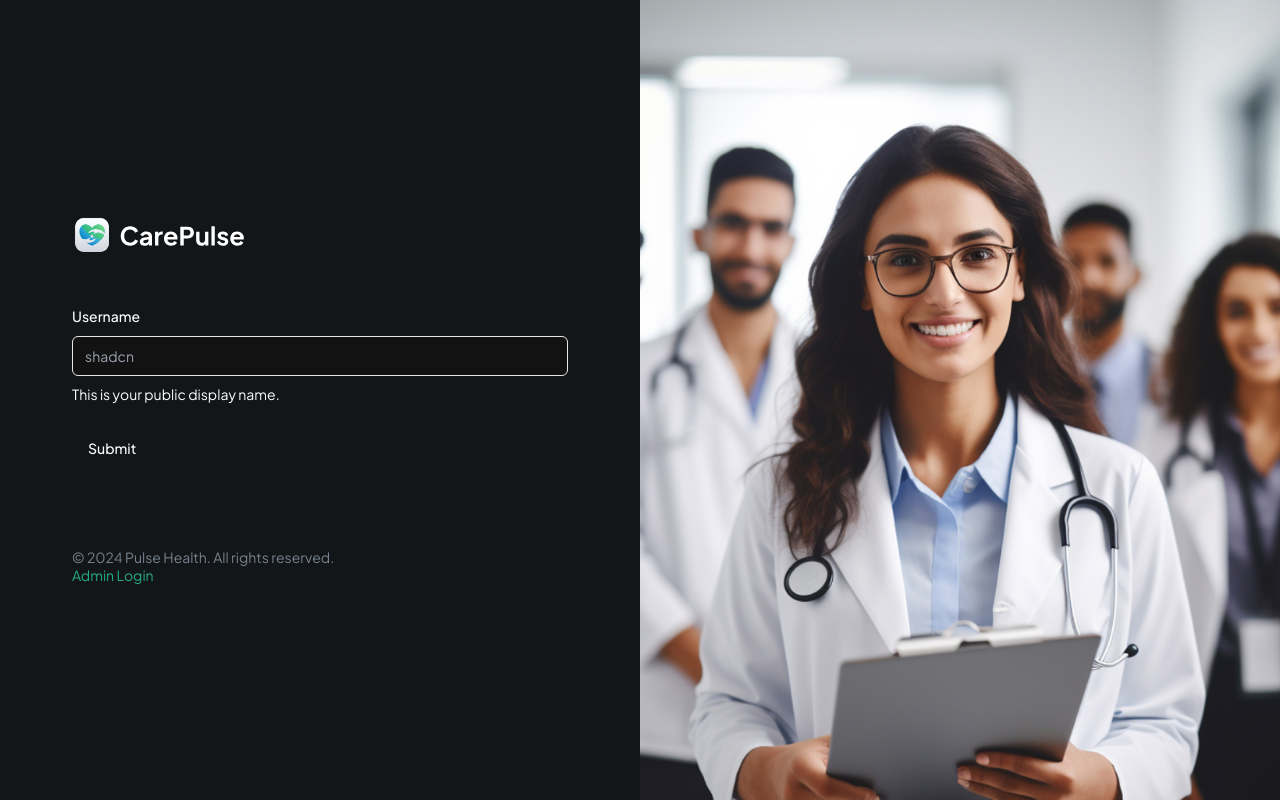
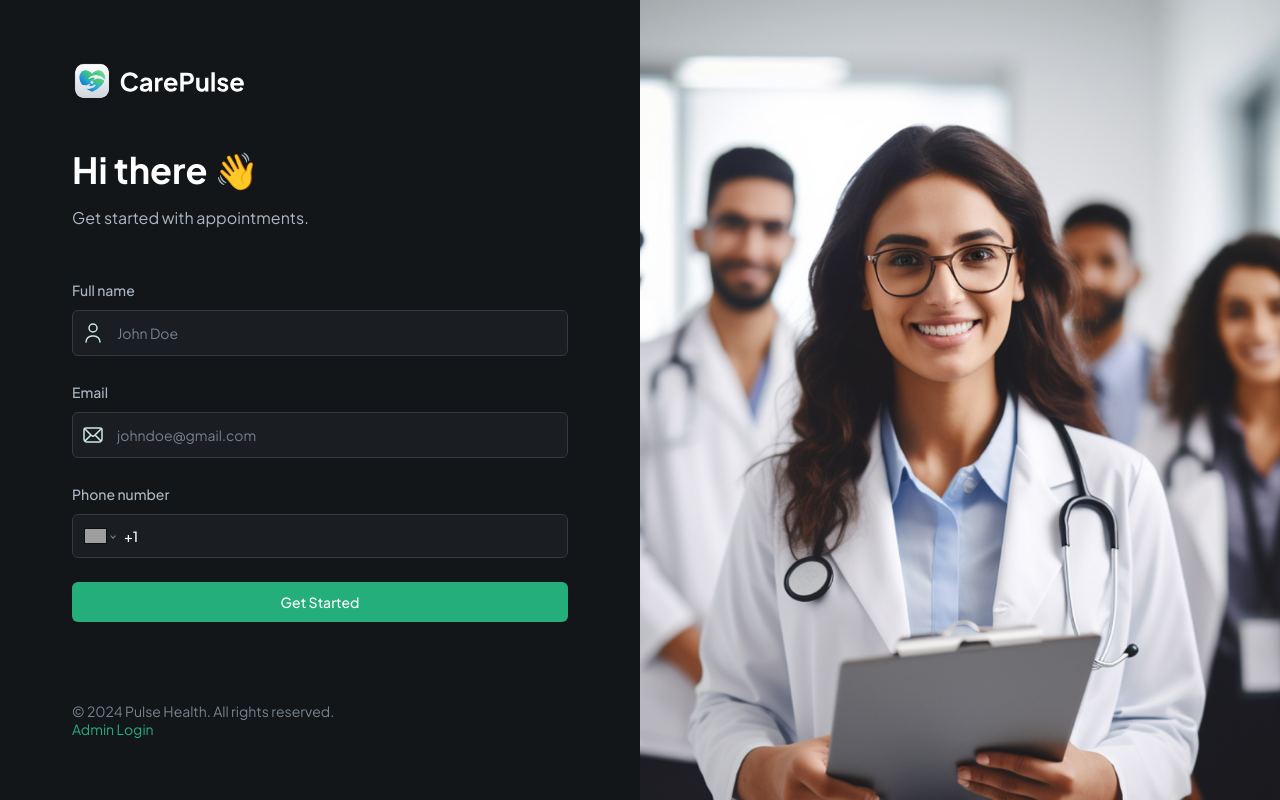
Before and after one commit to Iskarr/pulse-health, a Next.js app: page / in a window 1280 px wide. Built offline with nearby package versions, Linux system fonts and the light colour scheme; grey boxes are pictures that could not be loaded.

Commit message:
updated form, no DB connected

```diff
--- /dev/null
+++ b/components/CustomFormField.tsx
@@ -0,0 +1,105 @@
+/* eslint-disable no-unused-vars */
+import { E164Number } from "libphonenumber-js/core";
+import Image from "next/image";
+import { Control } from "react-hook-form";
+import PhoneInput from "react-phone-number-input";
+
+import {
+  FormControl,
+  FormField,
+  FormItem,
+  FormLabel,
+  FormMessage,
+} from "./ui/form";
+import { Input } from "./ui/input";
+
+export enum FormFieldType {
+  INPUT = "input",
+  TEXTAREA = "textarea",
+  PHONE_INPUT = "phoneInput",
+  CHECKBOX = "checkbox",
+  DATE_PICKER = "datePicker",
+  SELECT = "select",
+  SKELETON = "skeleton",
+}
+
+interface CustomProps {
+  control: Control<any>;
+  name: string;
+  label?: string;
+  placeholder?: string;
+  iconSrc?: string;
+  iconAlt?: string;
+  disabled?: boolean;
+  dateFormat?: string;
+  showTimeSelect?: boolean;
+  children?: React.ReactNode;
+  renderSkeleton?: (field: any) => React.ReactNode;
+  fieldType: FormFieldType;
+}
+
+const RenderInput = ({ field, props }: { field: any; props: CustomProps }) => {
+  switch (props.fieldType) {
+    case FormFieldType.INPUT:
+      return (
+        <div className="flex rounded-md border border-dark-500 bg-dark-400">
+          {props.iconSrc && (
+            <Image
+              src={props.iconSrc}
+              height={24}
+              width={24}
+              alt={props.iconAlt || "icon"}
+              className="ml-2"
+            />
+          )}
+          <FormControl>
+            <Input
+              placeholder={props.placeholder}
+              {...field}
+              className="shad-input border-0"
+            />
+          </FormControl>
+        </div>
+      );
+    case FormFieldType.PHONE_INPUT:
+      return (
+        <FormControl>
+          <PhoneInput
+            defaultCountry="US"
+            placeholder={props.placeholder}
+            international
+            withCountryCallingCode
+            value={field.value as E164Number | undefined}
+            onChange={field.onChange}
+            className="input-phone"
+          />
+        </FormControl>
+      );
+
+    default:
+      return null;
+  }
+};
+
+const CustomFormField = (props: CustomProps) => {
+  const { control, name, label } = props;
+
+  return (
+    <FormField
+      control={control}
+      name={name}
+      render={({ field }) => (
+        <FormItem className="flex-1">
+          {props.fieldType !== FormFieldType.CHECKBOX && label && (
+            <FormLabel className="shad-input-label">{label}</FormLabel>
+          )}
+          <RenderInput field={field} props={props} />
+
+          <FormMessage className="shad-error" />
+        </FormItem>
+      )}
+    />
+  );
+};
+
+export default CustomFormField;
--- /dev/null
+++ b/components/SubmitButton.tsx
@@ -0,0 +1,36 @@
+import React from "react";
+import Image from "next/image";
+import { Button } from "./ui/button";
+
+interface ButtonProps {
+  isLoading: boolean;
+  className?: string;
+  children: React.ReactNode;
+}
+
+const SubmitButton = ({ isLoading, className, children }: ButtonProps) => {
+  return (
+    <Button
+      type="submit"
+      disabled={isLoading}
+      className={className ?? "shad-primary-btn w-full"}
+    >
+      {isLoading ? (
+        <div className="flex items-center gap-4">
+          <Image
+            src="/assets/icons/spinner.svg"
+            height={24}
+            width={24}
+            alt="loader"
+            className="animate-spin"
+          />
+          Loading...
+        </div>
+      ) : (
+        children
+      )}
+    </Button>
+  );
+};
+
+export default SubmitButton;
--- a/components/forms/PatientForm.tsx
+++ b/components/forms/PatientForm.tsx
@@ -1,62 +1,81 @@
 "use client";
 
 import { zodResolver } from "@hookform/resolvers/zod";
+import { useRouter } from "next/navigation";
+import { useState } from "react";
 import { useForm } from "react-hook-form";
 import { z } from "zod";
+import { Form } from "@/components/ui/form";
 
-import { Button } from "@/components/ui/button";
-import {
-  Form,
-  FormControl,
-  FormDescription,
-  FormField,
-  FormItem,
-  FormLabel,
-  FormMessage,
-} from "@/components/ui/form";
-import { Input } from "@/components/ui/input";
+import "react-phone-number-input/style.css";
+import CustomFormField, { FormFieldType } from "../CustomFormField";
+import { UserFormValidation } from "../lib/validation";
+import SubmitButton from "../SubmitButton";
 
-const formSchema = z.object({
-  username: z.string().min(2, {
-    message: "Username must be at least 2 characters.",
-  }),
-});
+export const PatientForm = () => {
+  const router = useRouter();
+  const [isLoading, setIsLoading] = useState(false);
 
-const PatientForm = () => {
-  // 1. Define your form.
-  const form = useForm<z.infer<typeof formSchema>>({
-    resolver: zodResolver(formSchema),
+  const form = useForm<z.infer<typeof UserFormValidation>>({
+    resolver: zodResolver(UserFormValidation),
     defaultValues: {
-      username: "",
+      name: "",
+      email: "",
+      phone: "",
     },
   });
+  async function onSubmit({
+    name,
+    email,
+    phone,
+  }: z.infer<typeof UserFormValidation>) {
+    setIsLoading(true);
+    try {
+      // const userData = { name, email, phone };
+      // const user = await createUser(userData);
+      // if (user) router.push(`/patients/${user.id}/register`);
+    } catch (error) {
+      console.log(error);
+    }
+  }
 
-  // 2. Define a submit handler.
-  function onSubmit(values: z.infer<typeof formSchema>) {
-    // Do something with the form values.
-    // ✅ This will be type-safe and validated.
-    console.log(values);
-  }
   return (
     <Form {...form}>
-      <form onSubmit={form.handleSubmit(onSubmit)} className="space-y-6">
-        <FormField
+      <form onSubmit={form.handleSubmit(onSubmit)} className="flex-1 space-y-6">
+        <section className="mb-12 space-y-4">
+          <h1 className="header">Hi there 👋</h1>
+          <p className="text-dark-700">Get started with appointments.</p>
+        </section>
+
+        <CustomFormField
+          fieldType={FormFieldType.INPUT}
           control={form.control}
-          name="username"
-          render={({ field }) => (
-            <FormItem>
-              <FormLabel>Username</FormLabel>
-              <FormControl>
-                <Input placeholder="shadcn" {...field} />
-              </FormControl>
-              <FormDescription>
-                This is your public display name.
-              </FormDescription>
-              <FormMessage />
-            </FormItem>
-          )}
+          name="name"
+          label="Full name"
+          placeholder="John Doe"
+          iconSrc="/assets/icons/user.svg"
+          iconAlt="user"
         />
-        <Button type="submit">Submit</Button>
+
+        <CustomFormField
+          fieldType={FormFieldType.INPUT}
+          control={form.control}
+          name="email"
+          label="Email"
+          placeholder="johndoe@gmail.com"
+          iconSrc="/assets/icons/email.svg"
+          iconAlt="email"
+        />
+
+        <CustomFormField
+          fieldType={FormFieldType.PHONE_INPUT}
+          control={form.control}
+          name="phone"
+          label="Phone number"
+          placeholder="(555) 123-4567"
+        />
+
+        <SubmitButton isLoading={isLoading}>Get Started</SubmitButton>
       </form>
     </Form>
   );
--- /dev/null
+++ b/components/lib/validation.ts
@@ -0,0 +1,13 @@
+import { z } from "zod";
+
+export const UserFormValidation = z.object({
+  name: z
+    .string()
+    .min(2, "Name must be at least 2 characters")
+    .max(50, "Name must be at most 50 characters"),
+
+  email: z.string().email("Invalid email address"),
+  phone: z
+    .string()
+    .refine((phone) => /^\+?[1-9]\d{1-14}$/.test(phone), "Invalid phone"),
+});
--- a/package.json
+++ b/package.json
@@ -20,6 +20,7 @@
     "react": "^18",
     "react-dom": "^18",
     "react-hook-form": "^7.52.1",
+    "react-phone-number-input": "^3.4.3",
     "tailwind-merge": "^2.4.0",
     "tailwindcss-animate": "^1.0.7",
     "zod": "^3.23.8"
```
Also changed, not shown: 1 other file (tests, documents, lock files or other folders).
